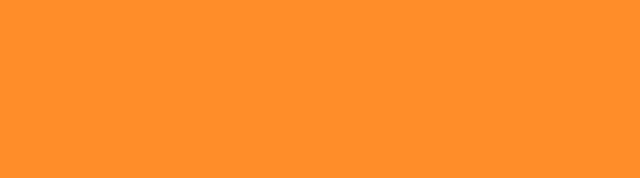
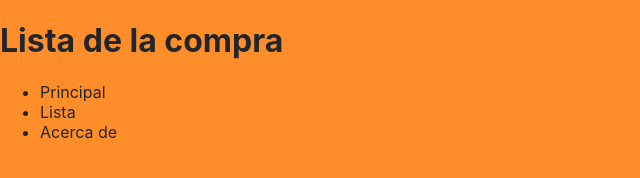
Before and after one commit to casantosmu/202207-w1ch4-carlos-santos, a plain HTML site: page index.html in a window 1280 px wide. Shown: the whole page, without its empty margins (0-640 px from the left). Drawn offline with Linux system fonts and the light colour scheme.

Commit message:
Added header HTML

```diff
--- a/css/styles.css
+++ b/css/styles.css
@@ -14,3 +14,6 @@ body {
   font-family: -apple-system, BlinkMacSystemFont, "Segoe UI", Helvetica, Arial,
     sans-serif, "Apple Color Emoji", "Segoe UI Emoji";
 }
+
+.header {
+}
--- a/index.html
+++ b/index.html
@@ -6,5 +6,16 @@
     <title>Lista de la compra</title>
     <link rel="stylesheet" href="css/styles.css" />
   </head>
-  <body></body>
+  <body>
+    <header class="header">
+      <h1 class="header__title">Lista de la compra</h1>
+      <nav class="header__nav">
+        <ul class="header__nav-list">
+          <li class="header__nav-item">Principal</li>
+          <li class="header__nav-item header__nav-item--accent">Lista</li>
+          <li class="header__nav-item">Acerca de</li>
+        </ul>
+      </nav>
+    </header>
+  </body>
 </html>
```
